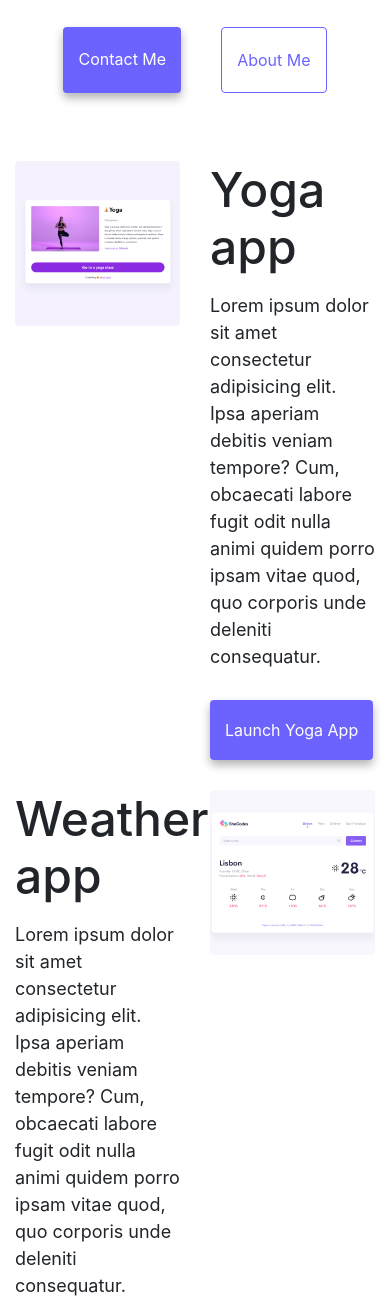
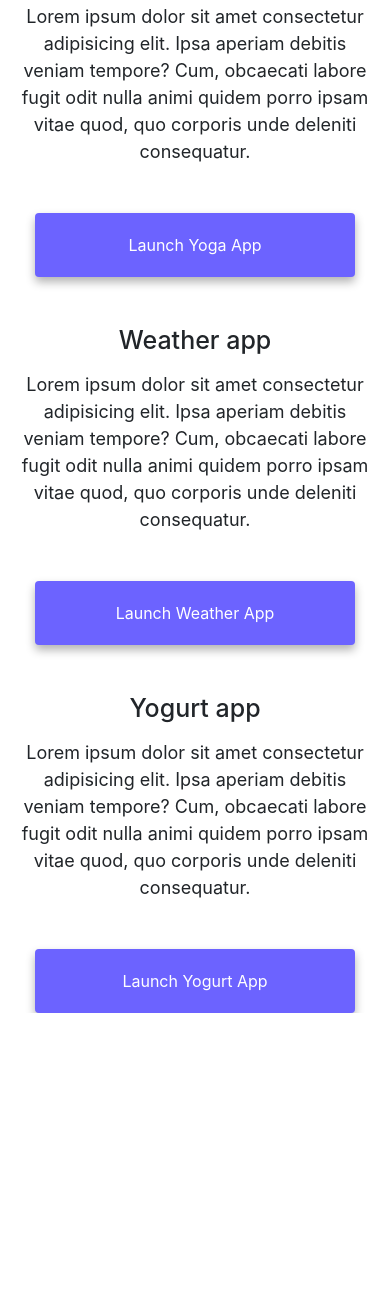
Before and after one commit to krhuber/about-me-project, a plain HTML site: page index.html in a window 390 px wide. Shown: the part 479-1781 px from the top of the page. After the commit the page ends 1492 px from the top, so only its background shows below. Drawn offline with nearby package versions, Linux system fonts and the light colour scheme.

Commit message:
Updated index.html to be mobile friendly

```diff
--- a/index.html
+++ b/index.html
@@ -95,11 +95,11 @@
           <img
             src="/images/yoga.png"
             alt="Yoga Project"
-            class="yoga-app img-fluid rounded"
+            class="yoga-app img-fluid rounded d-none d-sm-block"
           />
         </div>
-        <div class="col-6">
-          <h2 class="text-left mb-3">Yoga app</h2>
+        <div class="col-sm-6">
+          <h2 class="mb-3">Yoga app</h2>
           <p>
             Lorem ipsum dolor sit amet consectetur adipisicing elit. Ipsa
             aperiam debitis veniam tempore? Cum, obcaecati labore fugit odit
@@ -107,7 +107,7 @@
             deleniti consequatur.
           </p>
           <div class="mt-5">
-            <a href="#" title="Yoga App" class="primary-link"
+            <a href="#" title="Yoga App" class="primary-link project-link"
               >Launch Yoga App</a
             >
           </div>
@@ -115,8 +115,8 @@
       </div>
       <!--Weather Content-->
       <div class="row mt-5">
-        <div class="col-6">
-          <h2 class="text-left mb-3">Weather app</h2>
+        <div class="col-sm-6">
+          <h2 class="mb-3">Weather app</h2>
           <p>
             Lorem ipsum dolor sit amet consectetur adipisicing elit. Ipsa
             aperiam debitis veniam tempore? Cum, obcaecati labore fugit odit
@@ -124,7 +124,7 @@
             deleniti consequatur.
           </p>
           <div class="mt-5">
-            <a href="#" title="Weather App" class="primary-link"
+            <a href="#" title="Weather App" class="primary-link project-link"
               >Launch Weather App</a
             >
           </div>
@@ -133,21 +133,21 @@
           <img
             src="/images/weather.png"
             alt="Weather Project"
-            class="weather-app img-fluid rounded"
+            class="weather-app img-fluid rounded d-none d-sm-block"
           />
         </div>
       </div>
       <!--Yogurt Content-->
       <div class="row mt-5">
-        <div class="col-md-6">
+        <div class="col-sm-6">
           <img
             src="/images/yogurt.png"
             alt="Yogurt Project"
-            class="yogurt-app img-fluid rounded"
+            class="yogurt-app img-fluid rounded d-none d-sm-block"
           />
         </div>
-        <div class="col-md-6">
-          <h2 class="text-left mb-3">Yogurt app</h2>
+        <div class="col-sm-6">
+          <h2 class="mb-3">Yogurt app</h2>
           <p>
             Lorem ipsum dolor sit amet consectetur adipisicing elit. Ipsa
             aperiam debitis veniam tempore? Cum, obcaecati labore fugit odit
@@ -155,7 +155,7 @@
             deleniti consequatur.
           </p>
           <div class="mt-5">
-            <a href="#" title="Yogurt App" class="primary-link"
+            <a href="#" title="Yogurt App" class="primary-link project-link"
               >Launch Yogurt App</a
             >
           </div>
--- a/src/styles.css
+++ b/src/styles.css
@@ -107,3 +107,24 @@ p {
 .email-link:hover {
   text-decoration: underline;
 }
+
+@media (max-width: 576px) {
+  h1 {
+    font-size: 45px;
+    text-align: center;
+  }
+  h2 {
+    font-size: 25px;
+    text-align: center;
+  }
+
+  p {
+    text-align: center;
+  }
+
+  .project-link {
+    display: block;
+    text-align: center;
+    margin: 0 20px;
+  }
+}
```
